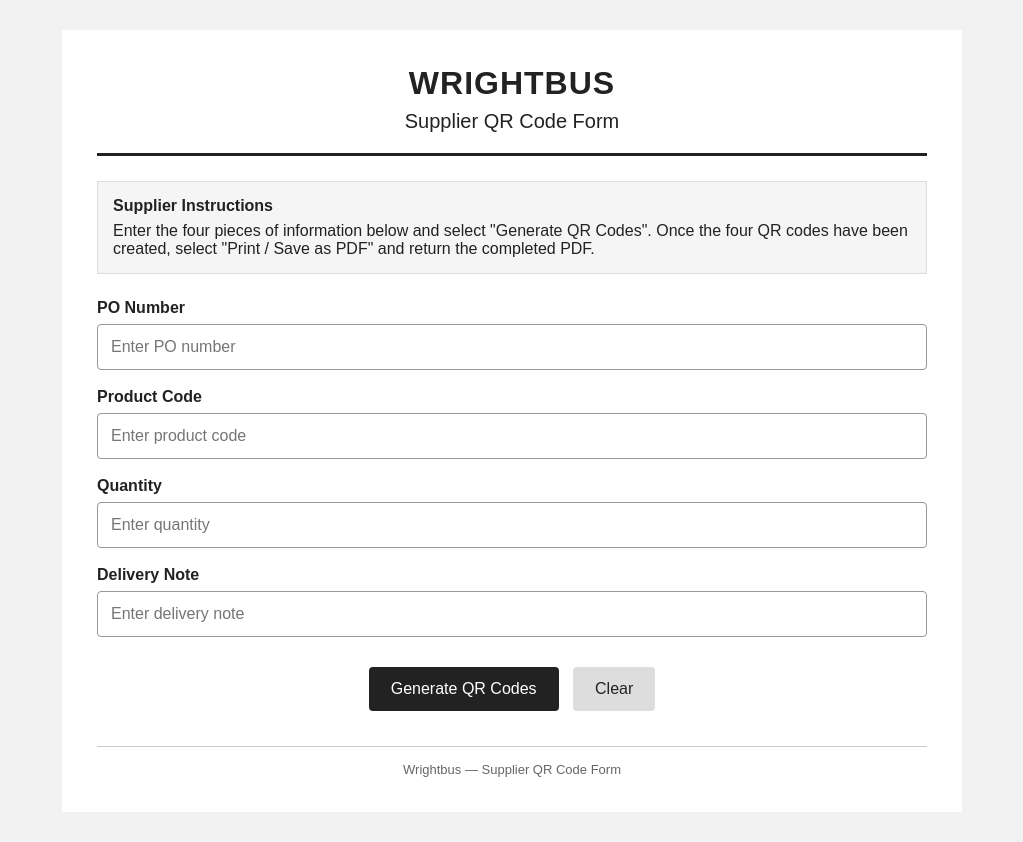
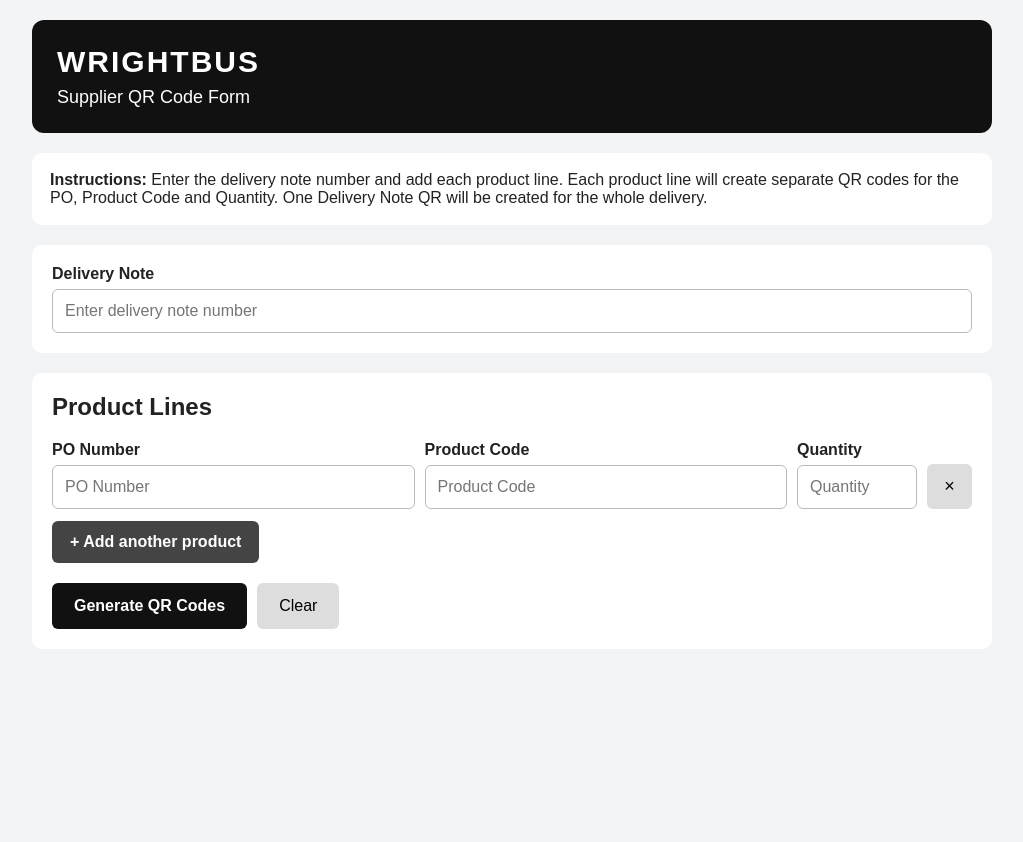
Before and after one commit to aimeesim/supplier-qr-form, a plain HTML site: page index.html in a window 1280 px wide. Shown: the whole page, without its empty margins (128-1151 px from the left). After the commit the page ends 800 px from the top, so only its background shows below. Drawn offline with Linux system fonts and the light colour scheme.

Commit message:
Update index.html

```diff
--- a/index.html
+++ b/index.html
@@ -3,8 +3,9 @@
 <head>
 <meta charset="UTF-8">
 <meta name="viewport" content="width=device-width, initial-scale=1.0">
+<title>Wrightbus - Supplier QR Code Form</title>
 
-<title>Wrightbus - Supplier QR Code Form</title>
+<script src="https://cdnjs.cloudflare.com/ajax/libs/qrcodejs/1.0.0/qrcode.min.js"></script>
 
 <style>
 * {
@@ -14,146 +15,207 @@
 body {
     margin: 0;
     font-family: Arial, Helvetica, sans-serif;
-    background: #f2f2f2;
+    background: #f3f4f6;
     color: #222;
 }
 
-.page {
-    max-width: 900px;
-    margin: 30px auto;
-    background: white;
-    padding: 35px;
+.container {
+    max-width: 1000px;
+    margin: 0 auto;
+    padding: 20px;
 }
 
 .header {
-    text-align: center;
-    border-bottom: 3px solid #222;
-    padding-bottom: 20px;
-    margin-bottom: 25px;
+    background: #111;
+    color: white;
+    padding: 25px;
+    border-radius: 12px;
+    margin-bottom: 20px;
 }
 
 .header h1 {
     margin: 0;
-    font-size: 32px;
-    letter-spacing: 1px;
+    font-size: 30px;
+    letter-spacing: 2px;
 }
 
-.header h2 {
+.header p {
     margin: 8px 0 0;
-    font-size: 20px;
-    font-weight: normal;
+    font-size: 18px;
 }
 
 .instructions {
-    background: #f5f5f5;
-    border: 1px solid #ddd;
-    padding: 15px;
-    margin-bottom: 25px;
-}
-
-.instructions strong {
-    display: block;
-    margin-bottom: 7px;
-}
-
-.field {
-    margin-bottom: 18px;
+    background: white;
+    padding: 18px;
+    border-radius: 10px;
+    margin-bottom: 20px;
 }
 
 label {
     display: block;
     font-weight: bold;
-    margin-bottom: 7px;
+    margin-bottom: 6px;
 }
 
 input {
     width: 100%;
-    padding: 13px;
+    padding: 12px;
     font-size: 16px;
-    border: 1px solid #999;
-    border-radius: 4px;
+    border: 1px solid #bbb;
+    border-radius: 6px;
+}
+
+.delivery-section,
+.products-section {
+    background: white;
+    padding: 20px;
+    border-radius: 10px;
+    margin-bottom: 20px;
+}
+
+h2 {
+    margin-top: 0;
+}
+
+.product-line {
+    display: grid;
+    grid-template-columns: 1fr 1fr 120px 45px;
+    gap: 10px;
+    margin-bottom: 12px;
+    align-items: end;
+}
+
+.remove-btn {
+    background: #ddd;
+    border: none;
+    border-radius: 6px;
+    padding: 12px 8px;
+    cursor: pointer;
+    font-size: 18px;
+}
+
+.add-btn {
+    background: #444;
+    color: white;
+    border: none;
+    padding: 12px 18px;
+    border-radius: 6px;
+    cursor: pointer;
+    font-weight: bold;
 }
 
 .buttons {
-    text-align: center;
-    margin: 25px 0;
+    display: flex;
+    gap: 10px;
+    flex-wrap: wrap;
+    margin-top: 20px;
 }
 
 button {
-    padding: 13px 22px;
     font-size: 16px;
-    border: 0;
-    border-radius: 4px;
-    cursor: pointer;
-    margin: 5px;
 }
 
-.generate {
-    background: #222;
+.generate-btn {
+    background: #111;
     color: white;
+    border: none;
+    padding: 14px 22px;
+    border-radius: 6px;
+    cursor: pointer;
+    font-weight: bold;
 }
 
-.clear {
+.clear-btn {
     background: #ddd;
-    color: #222;
+    border: none;
+    padding: 14px 22px;
+    border-radius: 6px;
+    cursor: pointer;
 }
 
-#qr-section {
+.print-btn {
+    background: #111;
+    color: white;
+    border: none;
+    padding: 14px 22px;
+    border-radius: 6px;
+    cursor: pointer;
+    font-weight: bold;
+    margin-bottom: 20px;
+}
+
+#output {
     display: none;
-    margin-top: 30px;
+}
+
+.delivery-qr {
+    background: white;
+    border: 2px solid #111;
+    border-radius: 10px;
+    padding: 20px;
+    text-align: center;
+    margin-bottom: 25px;
+}
+
+.delivery-qr h2 {
+    margin-bottom: 15px;
+}
+
+.delivery-code {
+    font-size: 20px;
+    font-weight: bold;
+    margin-bottom: 15px;
+}
+
+.lines {
+    display: grid;
+    gap: 20px;
+}
+
+.qr-line {
+    background: white;
+    border: 1px solid #bbb;
+    border-radius: 10px;
+    padding: 20px;
+}
+
+.qr-line h3 {
+    margin-top: 0;
+    border-bottom: 1px solid #ddd;
+    padding-bottom: 10px;
 }
 
 .qr-grid {
     display: grid;
-    grid-template-columns: 1fr 1fr;
-    gap: 20px;
+    grid-template-columns: repeat(3, 1fr);
+    gap: 15px;
 }
 
 .qr-card {
-    border: 2px solid #222;
-    padding: 20px;
     text-align: center;
-    min-height: 310px;
+    padding: 10px;
 }
 
-.qr-card h2 {
-    margin: 0 0 8px;
-    font-size: 18px;
-    text-transform: uppercase;
+.qr-card h4 {
+    margin: 5px 0 10px;
 }
 
-.value {
-    font-size: 16px;
+.qr-value {
     font-weight: bold;
-    margin-bottom: 12px;
+    margin-top: 8px;
     word-break: break-word;
 }
 
-.qr-code {
-    display: flex;
-    justify-content: center;
-    align-items: center;
-    min-height: 200px;
-}
-
-.print-area {
-    text-align: center;
-    margin-top: 25px;
-}
-
-.footer {
+footer {
     text-align: center;
     margin-top: 30px;
-    padding-top: 15px;
-    border-top: 1px solid #ccc;
     color: #666;
     font-size: 13px;
 }
 
-@media (max-width: 650px) {
-    .page {
-        margin: 0;
-        padding: 20px;
+@media (max-width: 700px) {
+    .product-line {
+        grid-template-columns: 1fr;
     }
 
     .qr-grid {
@@ -162,7 +224,6 @@
 }
 
 @media print {
-
     @page {
         size: A4;
         margin: 10mm;
@@ -172,239 +233,310 @@
         background: white;
     }
 
-    .page {
+    .input-area,
+    .print-btn,
+    footer {
+        display: none !important;
+    }
+
+    .container {
         max-width: none;
-        margin: 0;
         padding: 0;
     }
 
-    .input-area,
-    .print-area {
-        display: none !important;
+    #output {
+        display: block !important;
     }
 
-    #qr-section {
-        display: block !important;
-        margin: 0;
-    }
-
-    .header {
-        margin-bottom: 15mm;
+    .delivery-qr,
+    .qr-line {
+        break-inside: avoid;
     }
 
     .qr-grid {
-        grid-template-columns: 1fr 1fr;
-        gap: 10mm;
+        grid-template-columns: repeat(3, 1fr);
     }
 
     .qr-card {
-        height: 115mm;
-        min-height: 0;
-        page-break-inside: avoid;
-    }
-
-    .footer {
-        margin-top: 10mm;
+        break-inside: avoid;
     }
 }
 </style>
-
-<script src="https://cdnjs.cloudflare.com/ajax/libs/qrcodejs/1.0.0/qrcode.min.js"></script>
-
 </head>
 
 <body>
 
-<div class="page">
+<div class="container">
+
+    <div class="input-area">
 
         <div class="header">
             <h1>WRIGHTBUS</h1>
-        <h2>Supplier QR Code Form</h2>
+            <p>Supplier QR Code Form</p>
         </div>
 
-    <div class="input-area">
-
         <div class="instructions">
-            <strong>Supplier Instructions</strong>
-            Enter the four pieces of information below and select
-            "Generate QR Codes". Once the four QR codes have been created,
-            select "Print / Save as PDF" and return the completed PDF.
+            <strong>Instructions:</strong>
+            Enter the delivery note number and add each product line.
+            Each product line will create separate QR codes for the PO,
+            Product Code and Quantity. One Delivery Note QR will be created
+            for the whole delivery.
         </div>
 
-        <div class="field">
-            <label for="po">PO Number</label>
-            <input id="po" type="text" placeholder="Enter PO number">
+        <div class="delivery-section">
+            <label for="deliveryNote">Delivery Note</label>
+            <input type="text" id="deliveryNote" placeholder="Enter delivery note number">
         </div>
 
-        <div class="field">
-            <label for="product">Product Code</label>
-            <input id="product" type="text" placeholder="Enter product code">
-        </div>
+        <div class="products-section">
+            <h2>Product Lines</h2>
 
-        <div class="field">
-            <label for="quantity">Quantity</label>
-            <input id="quantity" type="text" placeholder="Enter quantity">
-        </div>
+            <div id="productLines"></div>
 
-        <div class="field">
-            <label for="delivery">Delivery Note</label>
-            <input id="delivery" type="text" placeholder="Enter delivery note">
-        </div>
+            <button class="add-btn" onclick="addLine()">
+                + Add another product
+            </button>
 
             <div class="buttons">
-
-            <button class="generate" onclick="generateQR()">
+                <button class="generate-btn" onclick="generateQRCodes()">
                     Generate QR Codes
                 </button>
 
-            <button class="clear" onclick="clearForm()">
+                <button class="clear-btn" onclick="clearForm()">
                     Clear
                 </button>
-
+            </div>
         </div>
 
     </div>
 
-    <div id="qr-section">
+    <div id="output">
 
-        <div class="qr-grid">
-
-            <div class="qr-card">
-                <h2>PO Number</h2>
-                <div class="value" id="po-value"></div>
-                <div class="qr-code" id="po-qr"></div>
-            </div>
-
-            <div class="qr-card">
-                <h2>Product Code</h2>
-                <div class="value" id="product-value"></div>
-                <div class="qr-code" id="product-qr"></div>
-            </div>
-
-            <div class="qr-card">
-                <h2>Quantity</h2>
-                <div class="value" id="quantity-value"></div>
-                <div class="qr-code" id="quantity-qr"></div>
-            </div>
-
-            <div class="qr-card">
-                <h2>Delivery Note</h2>
-                <div class="value" id="delivery-value"></div>
-                <div class="qr-code" id="delivery-qr"></div>
-            </div>
-
-        </div>
-
-        <div class="print-area">
-
-            <button class="generate" onclick="window.print()">
+        <button class="print-btn" onclick="window.print()">
             Print / Save as PDF
         </button>
 
-        </div>
+        <div id="qrOutput"></div>
 
-    </div>
+        <footer>
+            Wrightbus — Supplier QR Code Form
+        </footer>
 
-    <div class="footer">
-        Wrightbus — Supplier QR Code Form
     </div>
 
 </div>
 
 <script>
 
-function createQR(id, text) {
+let lineNumber = 0;
 
-    const element = document.getElementById(id);
+function addLine() {
 
-    element.innerHTML = "";
+    lineNumber++;
 
-    new QRCode(element, {
-        text: text,
+    const container = document.getElementById("productLines");
+
+    const line = document.createElement("div");
+
+    line.className = "product-line";
+
+    line.innerHTML = `
+        <div>
+            <label>PO Number</label>
+            <input type="text" class="po" placeholder="PO Number">
+        </div>
+
+        <div>
+            <label>Product Code</label>
+            <input type="text" class="product" placeholder="Product Code">
+        </div>
+
+        <div>
+            <label>Quantity</label>
+            <input type="text" class="quantity" placeholder="Quantity">
+        </div>
+
+        <button class="remove-btn" onclick="this.parentElement.remove()">
+            ×
+        </button>
+    `;
+
+    container.appendChild(line);
+}
+
+function generateQRCodes() {
+
+    const deliveryNote =
+        document.getElementById("deliveryNote").value.trim();
+
+    if (!deliveryNote) {
+        alert("Please enter a Delivery Note.");
+        return;
+    }
+
+    const lines =
+        document.querySelectorAll(".product-line");
+
+    if (lines.length === 0) {
+        alert("Please add at least one product line.");
+        return;
+    }
+
+    const output =
+        document.getElementById("qrOutput");
+
+    output.innerHTML = "";
+
+    // Delivery Note QR
+    const deliveryBox =
+        document.createElement("div");
+
+    deliveryBox.className = "delivery-qr";
+
+    deliveryBox.innerHTML = `
+        <h2>Delivery Note</h2>
+        <div class="delivery-code">${escapeHtml(deliveryNote)}</div>
+        <div id="deliveryQR"></div>
+    `;
+
+    output.appendChild(deliveryBox);
+
+    new QRCode(
+        document.getElementById("deliveryQR"),
+        {
+            text: deliveryNote,
             width: 180,
-        height: 180,
-        correctLevel: QRCode.CorrectLevel.M
+            height: 180
+        }
+    );
+
+    // Product lines
+    const linesContainer =
+        document.createElement("div");
+
+    linesContainer.className = "lines";
+
+    let valid = true;
+
+    lines.forEach((line, index) => {
+
+        const po =
+            line.querySelector(".po").value.trim();
+
+        const product =
+            line.querySelector(".product").value.trim();
+
+        const quantity =
+            line.querySelector(".quantity").value.trim();
+
+        if (!po || !product || !quantity) {
+            valid = false;
+            return;
+        }
+
+        const qrLine =
+            document.createElement("div");
+
+        qrLine.className = "qr-line";
+
+        qrLine.innerHTML = `
+            <h3>Product Line ${index + 1}</h3>
+
+            <div class="qr-grid">
+
+                <div class="qr-card">
+                    <h4>PO Number</h4>
+                    <div id="poQR${index}"></div>
+                    <div class="qr-value">${escapeHtml(po)}</div>
+                </div>
+
+                <div class="qr-card">
+                    <h4>Product Code</h4>
+                    <div id="productQR${index}"></div>
+                    <div class="qr-value">${escapeHtml(product)}</div>
+                </div>
+
+                <div class="qr-card">
+                    <h4>Quantity</h4>
+                    <div id="quantityQR${index}"></div>
+                    <div class="qr-value">${escapeHtml(quantity)}</div>
+                </div>
+
+            </div>
+        `;
+
+        linesContainer.appendChild(qrLine);
+
+        new QRCode(
+            qrLine.querySelector(`#poQR${index}`),
+            {
+                text: po,
+                width: 150,
+                height: 150
+            }
+        );
+
+        new QRCode(
+            qrLine.querySelector(`#productQR${index}`),
+            {
+                text: product,
+                width: 150,
+                height: 150
+            }
+        );
+
+        new QRCode(
+            qrLine.querySelector(`#quantityQR${index}`),
+            {
+                text: quantity,
+                width: 150,
+                height: 150
+            }
+        );
+
+    });
+
+    if (!valid) {
+        alert("Please complete PO Number, Product Code and Quantity for every product line.");
+        return;
+    }
+
+    output.appendChild(linesContainer);
+
+    document.getElementById("output").style.display = "block";
+
+    window.scrollTo({
+        top: document.getElementById("output").offsetTop,
+        behavior: "smooth"
     });
 }
 
+function clearForm() {
 
-function generateQR() {
+    document.getElementById("deliveryNote").value = "";
 
-    const po =
-        document.getElementById("po").value.trim();
+    document.getElementById("productLines").innerHTML = "";
 
-    const product =
-        document.getElementById("product").value.trim();
+    document.getElementById("qrOutput").innerHTML = "";
 
-    const quantity =
-        document.getElementById("quantity").value.trim();
+    document.getElementById("output").style.display = "none";
 
-    const delivery =
-        document.getElementById("delivery").value.trim();
+    lineNumber = 0;
 
-
-    if (!po || !product || !quantity || !delivery) {
-
-        alert("Please complete all four fields.");
-
-        return;
+    addLine();
 }
 
+function escapeHtml(text) {
 
-    document.getElementById("po-value").textContent =
-        po;
+    const div = document.createElement("div");
 
-    document.getElementById("product-value").textContent =
-        product;
+    div.textContent = text;
 
-    document.getElementById("quantity-value").textContent =
-        quantity;
-
-    document.getElementById("delivery-value").textContent =
-        delivery;
-
-
-    createQR(
-        "po-qr",
-        "PO Number: " + po
-    );
-
-    createQR(
-        "product-qr",
-        "Product Code: " + product
-    );
-
-    createQR(
-        "quantity-qr",
-        "Quantity: " + quantity
-    );
-
-    createQR(
-        "delivery-qr",
-        "Delivery Note: " + delivery
-    );
-
-
-    document.getElementById("qr-section").style.display =
-        "block";
+    return div.innerHTML;
 }
 
-
-function clearForm() {
-
-    document.getElementById("po").value = "";
-    document.getElementById("product").value = "";
-    document.getElementById("quantity").value = "";
-    document.getElementById("delivery").value = "";
-
-    document.getElementById("qr-section").style.display =
-        "none";
-
-    document.getElementById("po-qr").innerHTML = "";
-    document.getElementById("product-qr").innerHTML = "";
-    document.getElementById("quantity-qr").innerHTML = "";
-    document.getElementById("delivery-qr").innerHTML = "";
-}
+// Start with one product line
+addLine();
 
 </script>
 
```
Lines whose indentation alone changed are shown as unchanged.
